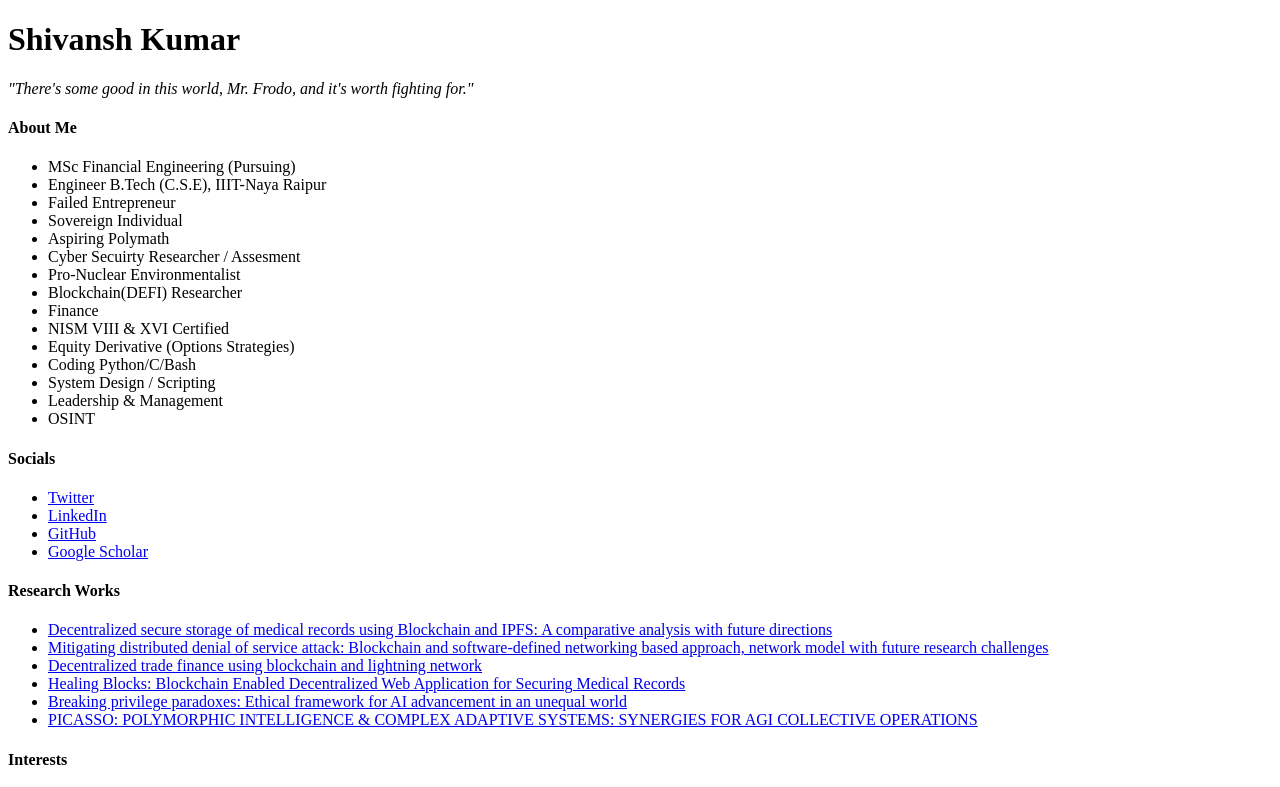
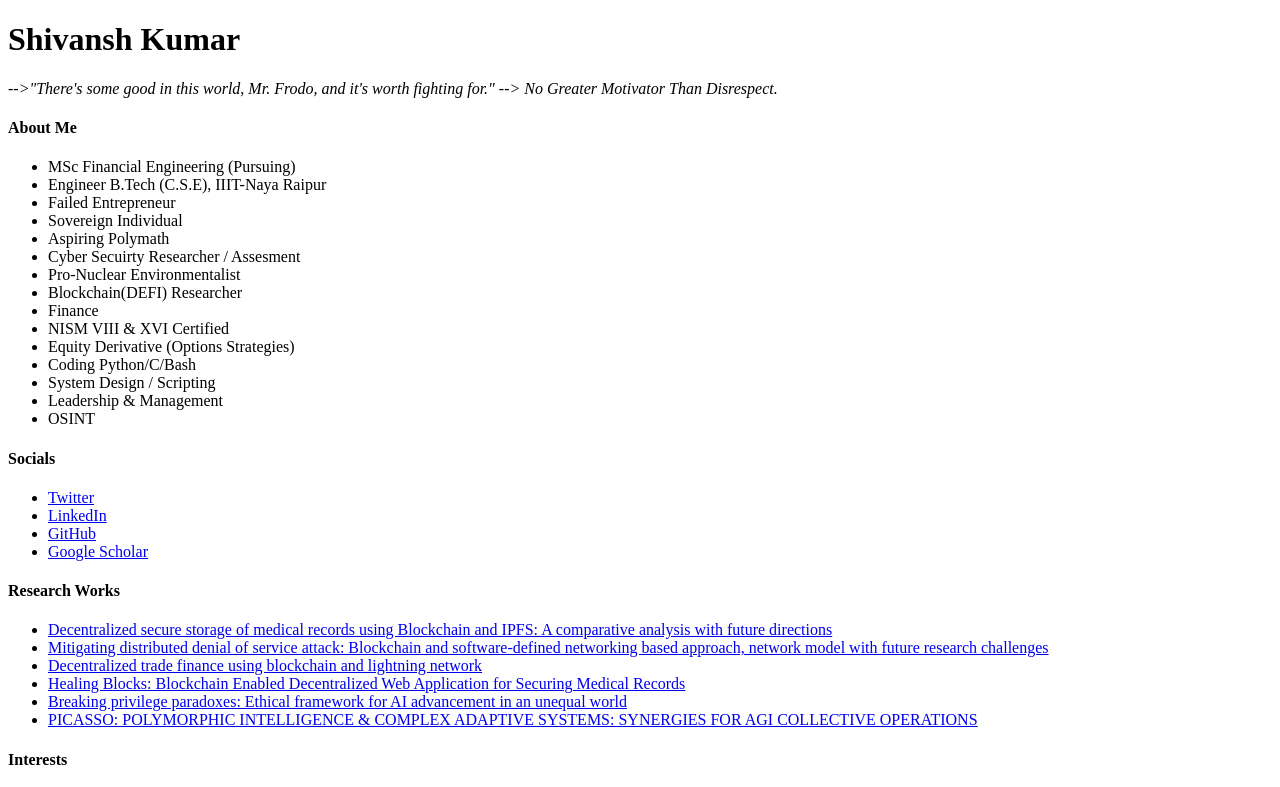
Before and after one commit to shivansh2310/Portfolio, a plain HTML site: page Index.html in a window 1280 px wide. Shown: the top 787 px of the page. Drawn offline with Linux system fonts and the light colour scheme.

Commit message:
Update Index.html

```diff
--- a/Index.html
+++ b/Index.html
@@ -11,7 +11,8 @@
     </head>
     <body>
         <header><h1>Shivansh Kumar</h1></header>
-        <i>"There's some good in this world, Mr. Frodo, and it's worth fighting for."</i>
+        <i> -->"There's some good in this world, Mr. Frodo, and it's worth fighting for."</i>
+        <i> --> No Greater Motivator Than Disrespect.</i>
         <list>
             <h4>About Me</h4>
             <ul>
```
